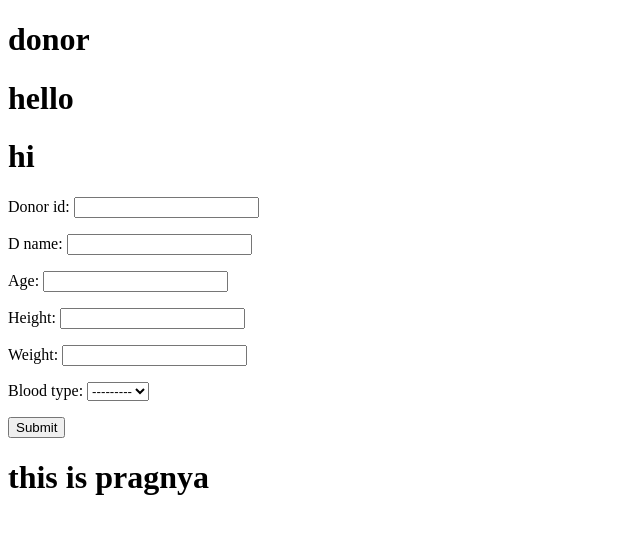
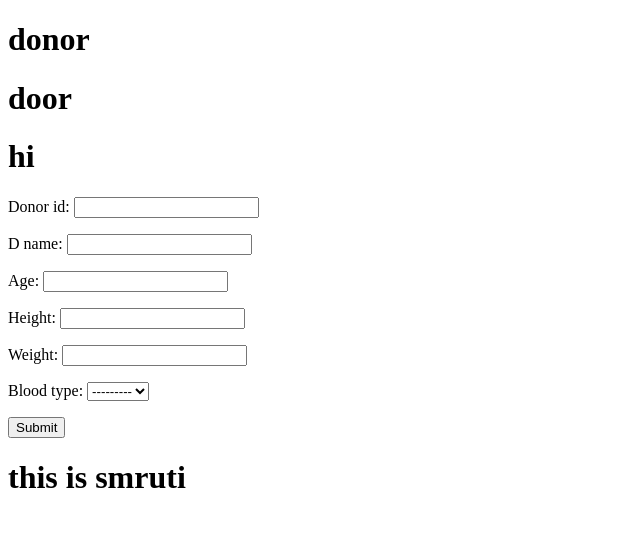
Before and after one commit to smrutib/organ_donation, a Django app: page /admin_app/donor/ in a window 1280 px wide. Shown: the top 534 px of the page, without its empty margins (0-640 px from the left). Run offline with Django 3.2, Linux system fonts and the light colour scheme.

Commit message:
Update donor.html

```diff
--- a/templates/admin_app/donor.html
+++ b/templates/admin_app/donor.html
@@ -5,7 +5,7 @@
 </head>
 <body>
 <h1>donor</h1>
-<h1>hello</h1>
+<h1>door</h1>
 <h1>hi</h1>
 <div class="container">
 		<form  method="post">
@@ -14,7 +14,7 @@
 			<input type="submit" class="btn btn-primary" value="Submit">
 		</form>
 </div>
-	<h1>this is pragnya</h1>
+	<h1>this is smruti</h1>
 </body>
 
 </html>
```
